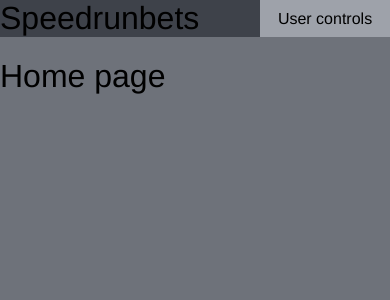
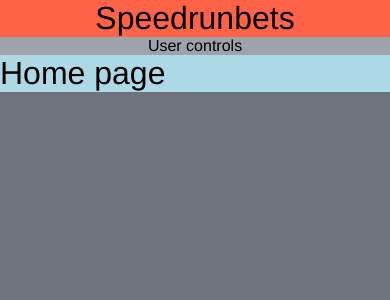
Before and after one commit to Hegemege/speedrunbets, a Vue app: page /#/ in a window 390 px wide. Shown: the top 300 px of the page. Built offline with nearby package versions, Linux system fonts and the light colour scheme.

Commit message:
General page layout and sizing

```diff
--- a/src/App.vue
+++ b/src/App.vue
@@ -1,7 +1,9 @@
 <template>
     <div id="app">
         <navbar></navbar>
-        <router-view></router-view>
+        <div id="content">
+            <router-view></router-view>
+        </div>
     </div>
 </template>
 
@@ -34,4 +36,19 @@ body {
     -webkit-font-smoothing: antialiased;
     -moz-osx-font-smoothing: grayscale;
 }
+
+#content {
+    margin-left: $content-margins-full;
+    margin-right: $content-margins-full;
+    background-color: lightblue;
+}
+
+/* Medium screens */
+@media all and (max-width: 1200px) {
+    #content {
+        margin-left: 0;
+        margin-right: 0;
+    }
+}
+
 </style>
--- a/src/assets/styles/settings.scss
+++ b/src/assets/styles/settings.scss
@@ -1,8 +1,10 @@
 /*
     General
 */
+$background-color: #6e727a;
 
-$background-color: #6e727a;
+$content-margins-full: 15%;
+$content-margins-medium-small: 0;
 
 /*
     Navbar
--- a/src/components/Home.vue
+++ b/src/components/Home.vue
@@ -21,6 +21,7 @@ export default {
 
 h1, h2 {
     font-weight: normal;
+    margin: 0;
 }
 
 ul {
--- a/src/components/Navbar.vue
+++ b/src/components/Navbar.vue
@@ -22,7 +22,7 @@ export default {
 
 nav {
     display: flex;
-    align-items: stretch;
+    align-items: stretch; // vertical stretch
     background-color: $navbar-background-color;
 }
 
@@ -31,15 +31,46 @@ nav .navitem {
 }
 
 nav .navitem.logo {
+    margin-left: $content-margins-full;
+    background-color: tomato;
     flex: 2;
     font-size: 2em;
 }
 
 nav .navitem.profile {
+    margin-right: $content-margins-full;
     display: flex;
     text-align: center;
     align-items: center;
     background-color: $navbar-profile-background-color;
 }
 
+/* Medium screens */
+@media all and (max-width: 1200px) {
+    nav {
+        /* When on medium sized screens, we center it by evenly distributing empty space around items */
+        justify-content: space-around;
+    }
+
+    nav .navitem.logo {
+        margin-left: $content-margins-medium-small;
+    }
+
+    nav .navitem.profile {
+        margin-right: $content-margins-medium-small;
+    }
+}
+
+/* Small screens */
+@media all and (max-width: 800px) {
+    nav {
+        /* On small screens, we are no longer using row direction but column */
+        flex-direction: column;
+    }
+
+    nav .navitem.logo {
+        text-align: center;
+    }
+}
+
 </style>
```
Also changed, not shown: src/assets/logo.png (deleted).
